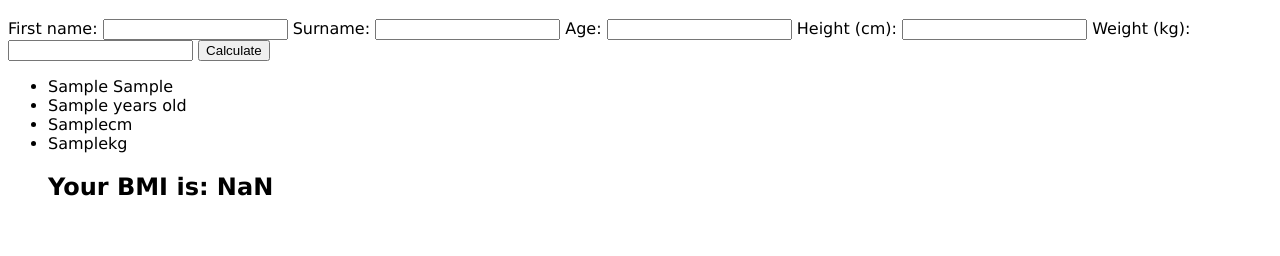
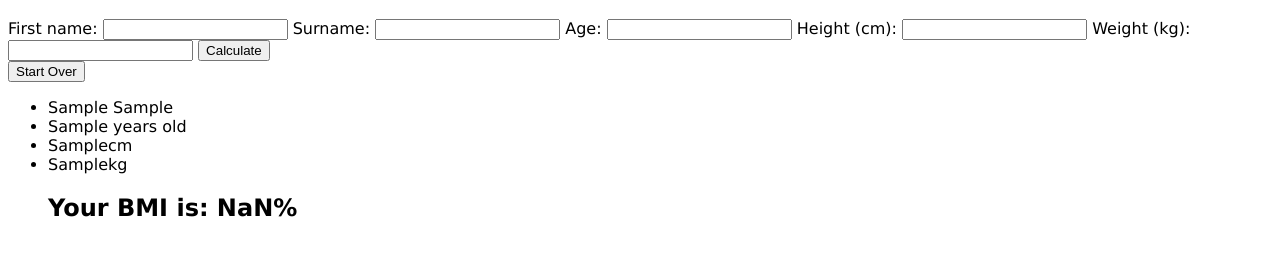
Before and after one commit to crwils/BMI-Calculator, a plain HTML site: page index.html in a window 1280 px wide. Both pictures are taken after typing "Sample", "Sample", "Sample", "Sample", "Sample" into the empty fields and a click on the button "Calculate". Shown: the part 62-318 px from the top of the page. Drawn offline with Linux system fonts and the light colour scheme.

Commit message:
delete button working

```diff
--- a/index.html
+++ b/index.html
@@ -23,6 +23,7 @@
         <input type="text" id="form_weight_input">
         <button type="submit">Calculate</button>
     </form>
+    <button id="delete_button">Start Over</button>
 </body>
 
 </html>
--- a/js/app.js
+++ b/js/app.js
@@ -16,35 +16,43 @@ document.addEventListener('DOMContentLoaded', () => {
     createUnorderedList.classList.add('ulist');
     body.appendChild(createUnorderedList);
 
+    createUnorderedList();
+
+    const deleteButton = document.querySelector('#delete_button');
+    deleteButton.addEventListener('click', handleDeleteButton);
+
 })
 
 const submitName = function (event) {
     const firstName = event.target.form_first_name_input.value;
     const surname = event.target.form_surname_input.value;
     const nameListItem = document.createElement('li');
-    nameListItem.textContent = (`${firstName} ${surname}`);
-    nameListItem.classList.add('name');
+    nameListItem.innerText = (`${firstName} ${surname}`);
+    nameListItem.classList.add('listItem');
     return nameListItem;
 };
 
 const submitAge = function (event) {
     const age = event.target.form_age_input.value;
     const ageListItem = document.createElement('li');
-    ageListItem.textContent = `${age} years old`;
+    ageListItem.innerText = `${age} years old`;
+    ageListItem.classList.add('listItem');
     return ageListItem;
 };
 
 const submitHeight = function (event) {
     const height = event.target.form_height_input.value;
     const heightListItem = document.createElement('li');
-    heightListItem.textContent = `${height}cm`;
+    heightListItem.innerText = `${height}cm`;
+    heightListItem.classList.add('listItem');
     return heightListItem;
 }
 
 const submitWeight = function (event) {
     const weight = event.target.form_weight_input.value;
     const weightListItem = document.createElement('li');
-    weightListItem.textContent = `${weight}kg`;
+    weightListItem.innerText = `${weight}kg`;
+    weightListItem.classList.add('listItem');
     return weightListItem;
 }
 
@@ -52,9 +60,15 @@ const calculateBMI = function (event) {
     const height = event.target.form_height_input.value;
     const weight = event.target.form_weight_input.value;
     const bmiListItem= document.createElement('h2');
-    const result = weight * (height*height);
-    bmiListItem.textContent = `Your BMI is: ${result}`
+    let result = (weight / (height*height));
+    result = roundNumber(result);
+    bmiListItem.innerText = `Your BMI is: ${result}%`
+    bmiListItem.classList.add('listItem');
     return bmiListItem
+}
+
+const roundNumber = function (number) {
+    return Number.parseFloat(number).toFixed(2);
 }
 
 const handleFormSubmit = function (event) {
@@ -67,3 +81,18 @@ const handleFormSubmit = function (event) {
     ulist.appendChild(calculateBMI(event));
     document.getElementById('form').reset();
 };
+
+const handleDeleteButton = function () {
+    const ulist = document.querySelector('ul')
+    const listItems = document.querySelector('listItem')
+    ulist.remove('listItem');
+
+    createUnorderedList();
+};
+
+const createUnorderedList = function () {
+    const body = document.querySelector('body');
+    const createUnorderedList = document.createElement('ul');
+    createUnorderedList.classList.add('ulist');
+    body.appendChild(createUnorderedList);
+}
```
